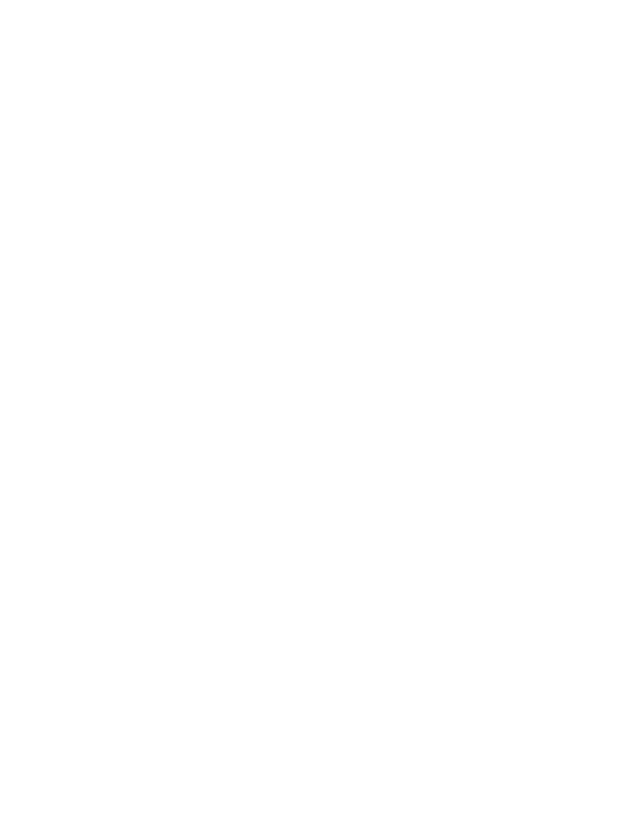
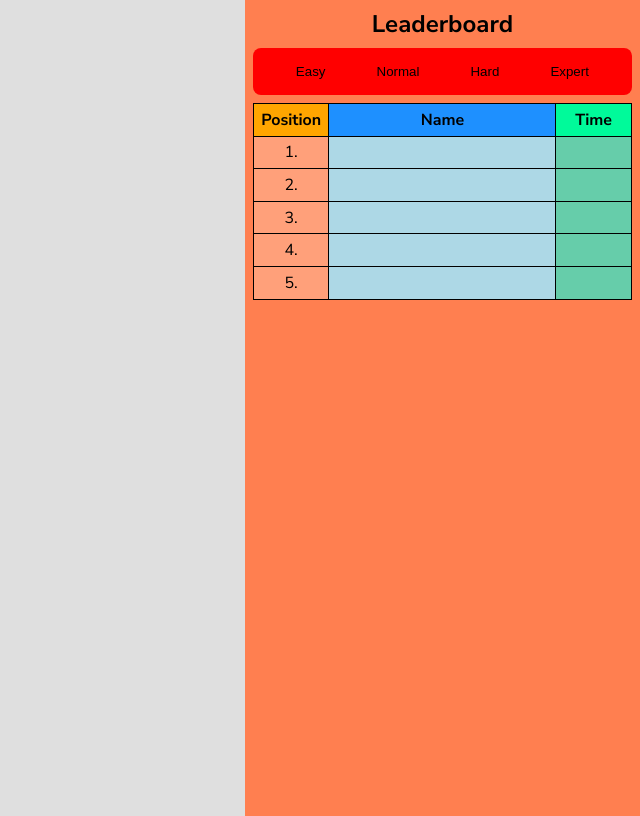
Before and after one commit to ComputanTeam/frontend-training-memory-game-eali, a plain HTML site: page index.html in a window 1280 px wide. Shown: the whole page, without its empty margins (640-1280 px from the left). Drawn offline with Linux system fonts and the light colour scheme.

Commit message:
Added some html and css for leader board

```diff
--- /dev/null
+++ b/css/base.css
@@ -0,0 +1,73 @@
+@import url('https://fonts.googleapis.com/css2?family=Nunito+Sans:opsz,wght@6..12,400;6..12,600;6..12,700&display=swap');
+
+:root {
+  --bg-color: #dfdfdf;
+  --color: black;
+  --btn-hover: rgba(0, 0, 0, 0.1);
+  --bg-color-game: lightgreen;
+  --bg-color-leaderboard: coral;
+  --bg-LDS: red;
+  --bg-LP: orange;
+  --bg-LPL: lightsalmon;
+  --bg-LN: dodgerblue;
+  --bg-LNL: lightblue;
+  --bg-LT: mediumspringgreen;
+  --bg-LTL: mediumaquamarine;
+}
+
+* {
+  margin: 0;
+  padding: 0;
+}
+
+body {
+  background-color: var(--bg-color);
+  color: var(--color);
+  font-family: 'Nunito Sans', sans-serif;
+  width: 100vw;
+  height: 100vh;
+  max-width: 100%;
+  overflow: hidden;
+}
+
+.bg-lp {
+  background-color: var(--bg-LP);
+}
+
+.bg-lpl {
+  background-color: var(--bg-LPL);
+}
+
+.bg-ln {
+  background-color: var(--bg-LN);
+}
+
+.bg-lnl {
+  background-color: var(--bg-LNL);
+}
+
+.bg-lt {
+  background-color: var(--bg-LT);
+}
+
+.bg-ltl {
+  background-color: var(--bg-LTL);
+}
+
+.animal-memory {
+  display: flex;
+  flex-direction: row;
+  max-width: 90rem;
+  margin: 0 auto;
+  height: 100%;
+}
+
+.animal-memory .container {
+  flex-basis: 70%;
+  height: 100%;
+}
+
+.animal-memory .leaderboard {
+  flex-basis: 30%;
+  height: 100%;
+}
--- /dev/null
+++ b/css/leaderboard.css
@@ -0,0 +1,54 @@
+.leaderboard {
+  background-color: var(--bg-color-leaderboard);
+  padding: 0.5rem;
+}
+
+.leaderboard h1 {
+  text-align: center;
+  margin-bottom: 0.5rem;
+}
+
+.leaderboard .dificulty-selection {
+  display: flex;
+  justify-content: space-evenly;
+  background-color: var(--bg-LDS);
+  padding: 0.5rem;
+  border-radius: 0.5rem;
+  margin-bottom: 0.5rem;
+}
+
+.leaderboard .dificulty-selection .button {
+  border: none;
+  background-color: transparent;
+  padding: 0.5rem 1rem;
+  border-radius: 0.5rem;
+  text-transform: capitalize;
+  cursor: pointer;
+}
+
+.leaderboard .dificulty-selection .button:hover {
+  background-color: var(--btn-hover);
+}
+
+.leaderboard .leaderboard-table table {
+  width: 100%;
+  border-collapse: collapse;
+}
+
+.leaderboard .leaderboard-table table th {
+  text-transform: capitalize;
+}
+
+.leaderboard .leaderboard-table table th:first-child,
+.leaderboard .leaderboard-table table td:first-child,
+.leaderboard .leaderboard-table table th:last-child,
+.leaderboard .leaderboard-table table td:last-child {
+  width: 20%;
+}
+
+.leaderboard .leaderboard-table table th,
+.leaderboard .leaderboard-table table td {
+  padding: 0.3rem;
+  text-align: center;
+  border: 0.1rem solid black;
+}
--- a/css/style.css
+++ b/css/style.css
@@ -0,0 +1,2 @@
+@import './base.css';
+@import './leaderboard.css';
--- a/index.html
+++ b/index.html
@@ -9,11 +9,53 @@
 </head>
 <body>
   <section class="animal-memory">
-    <div class="animal-memory__container"></div>
-    <div class="animal-memory__leaderboard">
-      <div class="dificulty-selection"></div>
-      <div class="leaderboard-table"></div>
-      <div class="table-paragraph"></div>
+    <div class="container"></div>
+    <div class="leaderboard">
+      <h1>Leaderboard</h1>
+      <div class="dificulty-selection">
+        <input type="button" id="LDSE" class="button btn-lb" value="easy">
+        <input type="button" id="LDSN" class="button btn-lb" value="normal">
+        <input type="button" id="LDSH" class="button btn-lb" value="hard">
+        <input type="button" id="LDSX" class="button btn-lb" value="expert">
+      </div>
+      <div class="leaderboard-table">
+        <table>
+          <thead>
+            <tr>
+              <th class="bg-lp">position</th>
+              <th class="bg-ln">name</th>
+              <th class="bg-lt">time</th>
+            </tr>
+          </thead>
+          <tbody>
+            <tr>
+              <td class="bg-lpl">1.</td>
+              <td class="bg-lnl"></td>
+              <td class="bg-ltl"></td>
+            </tr>
+            <tr>
+              <td class="bg-lpl">2.</td>
+              <td class="bg-lnl"></td>
+              <td class="bg-ltl"></td>
+            </tr>
+            <tr>
+              <td class="bg-lpl">3.</td>
+              <td class="bg-lnl"></td>
+              <td class="bg-ltl"></td>
+            </tr>
+            <tr>
+              <td class="bg-lpl">4.</td>
+              <td class="bg-lnl"></td>
+              <td class="bg-ltl"></td>
+            </tr>
+            <tr>
+              <td class="bg-lpl">5.</td>
+              <td class="bg-lnl"></td>
+              <td class="bg-ltl"></td>
+            </tr>
+          </tbody>
+        </table>
+      </div>
     </div>
   </section>
   <script type="module" src="./js/app.js"></script>
```
